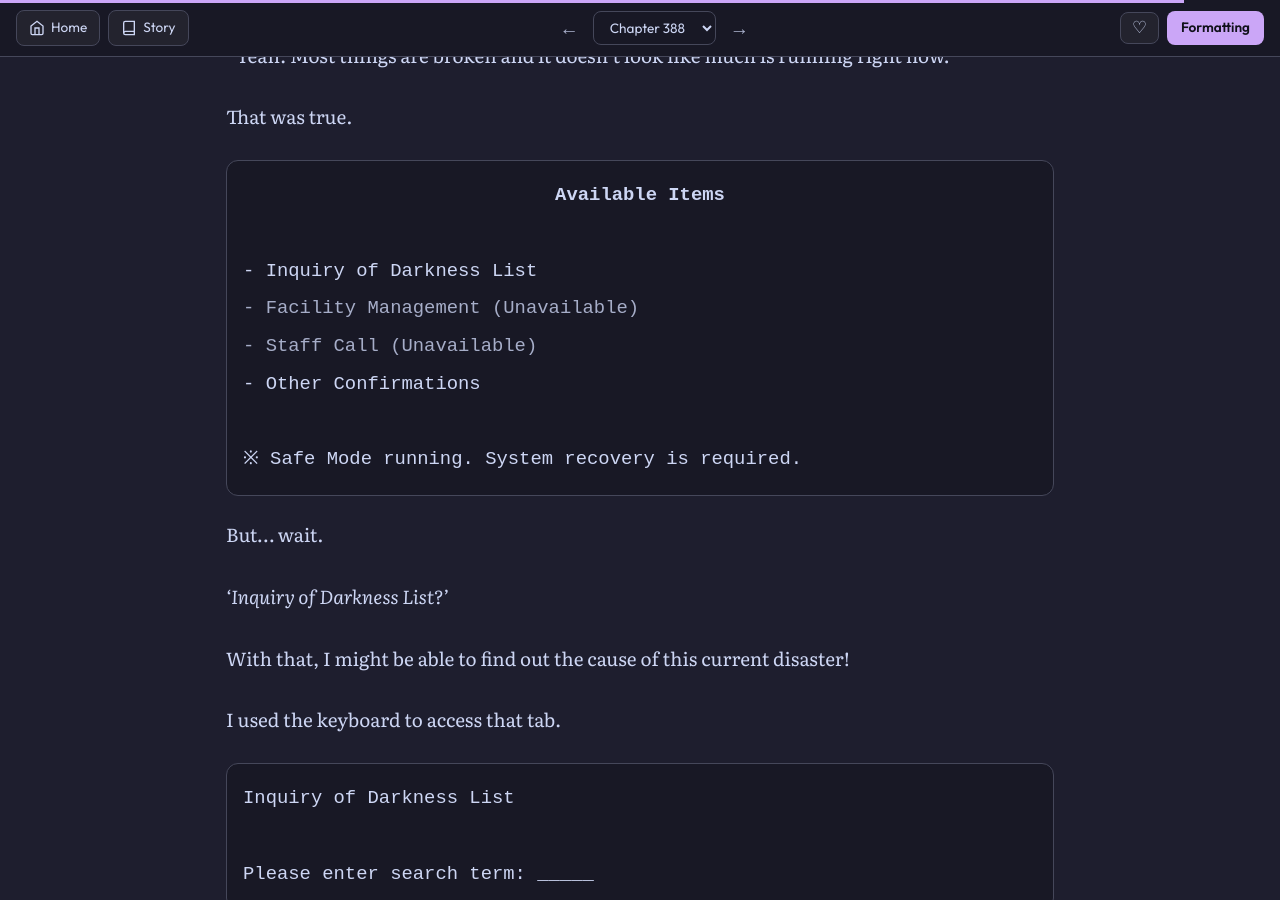
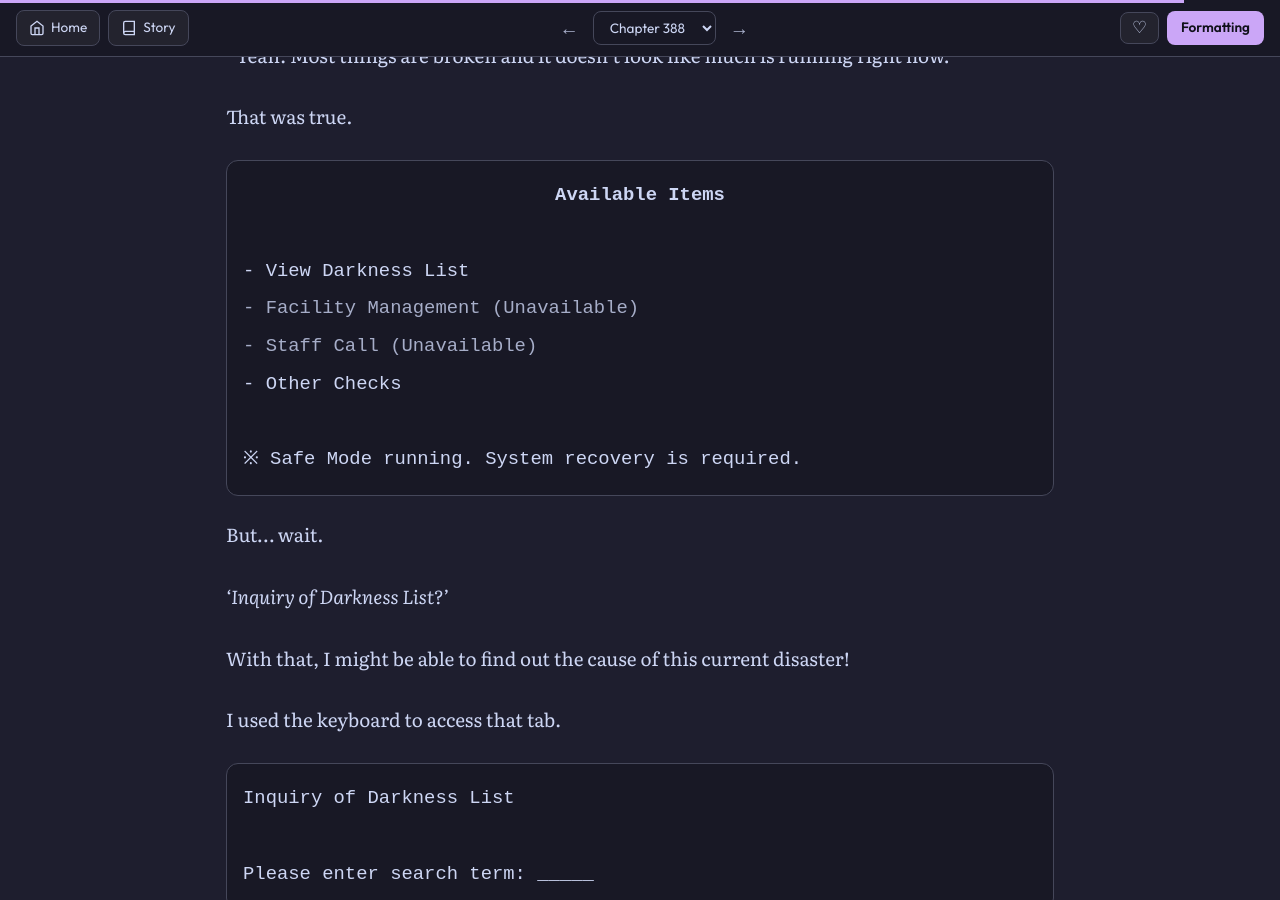
Before and after one commit to soleumn/soleumn.github.io, a Jekyll site: the page built from _chapters/gsgw/ch388.md, in a window 1280 px wide and 900 px high, scrolled down 21322 px. Built offline with Jekyll 4.4.1, drawn with Linux system fonts in a browser that asks for light colours; some web fonts are replaced; comment, search, counter and statistics services are not loaded.

Commit message:
Update ch388.md

```diff
--- a/_chapters/gsgw/ch388.md
+++ b/_chapters/gsgw/ch388.md
@@ -631,10 +631,10 @@ That was true.
 
 <div class='f-workbench' style="border: 1px solid var(--borda-suave, rgba(255, 255, 255, 0.1)); background-color: var(--bg-card) !important; border-radius: 12px; padding: 16px; margin: 20px 0;">
   <strong><center>Available Items</center></strong><br>
-  - Inquiry of Darkness List<br>
+  - View Darkness List<br>
   <span style="color: var(--texto-secundario);">- Facility Management (Unavailable)</span><br>
   <span style="color: var(--texto-secundario);">- Staff Call (Unavailable)</span><br>
-  - Other Confirmations<br><br>
+  - Other Checks<br><br>
   ※ Safe Mode running. System recovery is required.
 </div>
 
```
